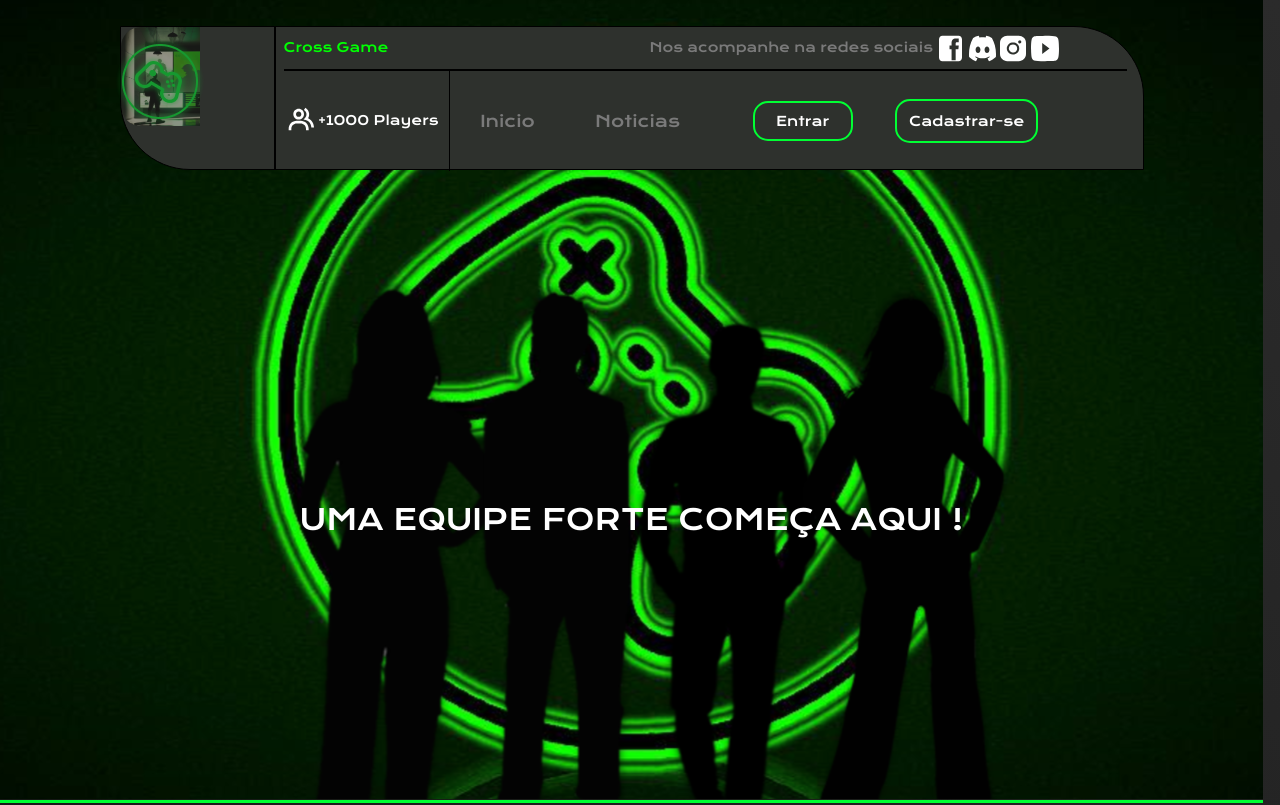
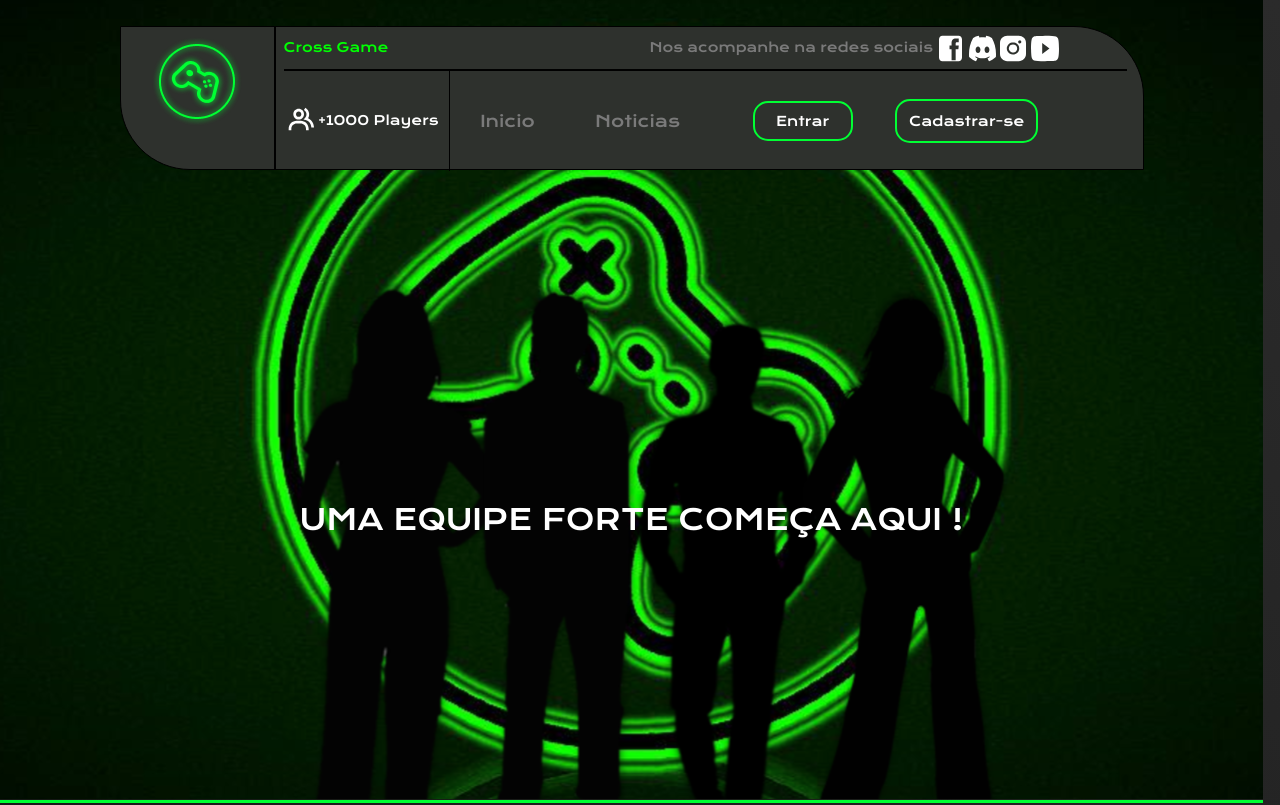
Before and after one commit to Cross-Game/front-end, a React (Create React App) app in the folder cross-game/: page / in a window 1280 px wide. Shown: the top 805 px of the page. Built offline with nearby package versions, Linux system fonts and the light colour scheme; no server answers.

Commit message:
ajustando erros e adicionando condicional de erro à API

```diff
--- a/cross-game/src/pages/Home/NavBar/navbar.jsx
+++ b/cross-game/src/pages/Home/NavBar/navbar.jsx
@@ -16,7 +16,7 @@ function NavBar() {
         <>
             <nav className="navbar">
                 <div className="logo">
-                    <div className="img">
+                    <div className="imgNavbar">
                         <img src={iconLogo} alt="" />
                     </div>
                 </div>
--- a/cross-game/src/pages/Home/NavBar/style.css
+++ b/cross-game/src/pages/Home/NavBar/style.css
@@ -20,7 +20,7 @@
     width: 85%;
 }
 
-.img {
+.imgNavbar {
     display: flex;
     justify-content: center;
     padding-top: 10px;
--- a/cross-game/src/pages/Home/index.jsx
+++ b/cross-game/src/pages/Home/index.jsx
@@ -24,6 +24,8 @@ import axios from 'axios';
 function Home() {
   const [noticies, setNoticies] = useState([]);
 
+  const [teste, setTeste] = useState(false)
+
   let config = {
     method: 'get',
     maxBodyLength: 5,
@@ -37,9 +39,11 @@ function Home() {
     .then((response) => {
       console.log(JSON.stringify());
       setNoticies(response.data.articles)
+      setTeste(true)
     })
     .catch((error) => {
       console.log(error);
+      setTeste(false)
     });
 
 
@@ -179,13 +183,17 @@ function Home() {
       </div>
       {/* noticies */}
       <div className="noticiesContent">
-          <AwesomeSlider >
-            {
+        <AwesomeSlider >
+          {
+            teste ?
               noticies.map((element) => (
                 <div className="imgNoticies" data-src={element.urlToImage} />
               ))
-            }
-          </AwesomeSlider>
+
+              // setando imagem de erro quando der erro na api
+              : <div className="imgNoticies" data-src={medalDiamante} />
+          }
+        </AwesomeSlider>
 
       </div>
 
```
Also changed, not shown: 1 other file (tests, documents, lock files or other folders).
